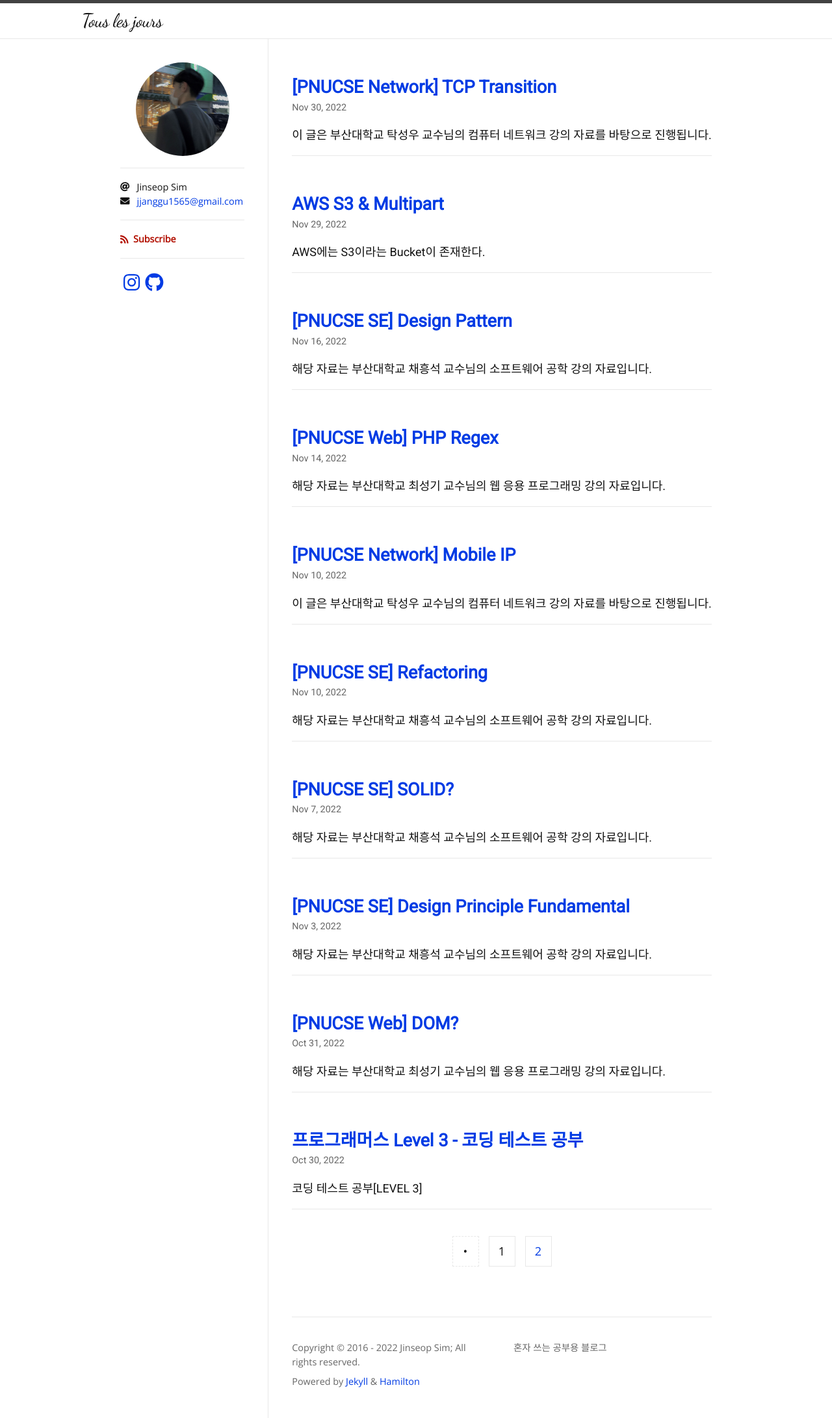
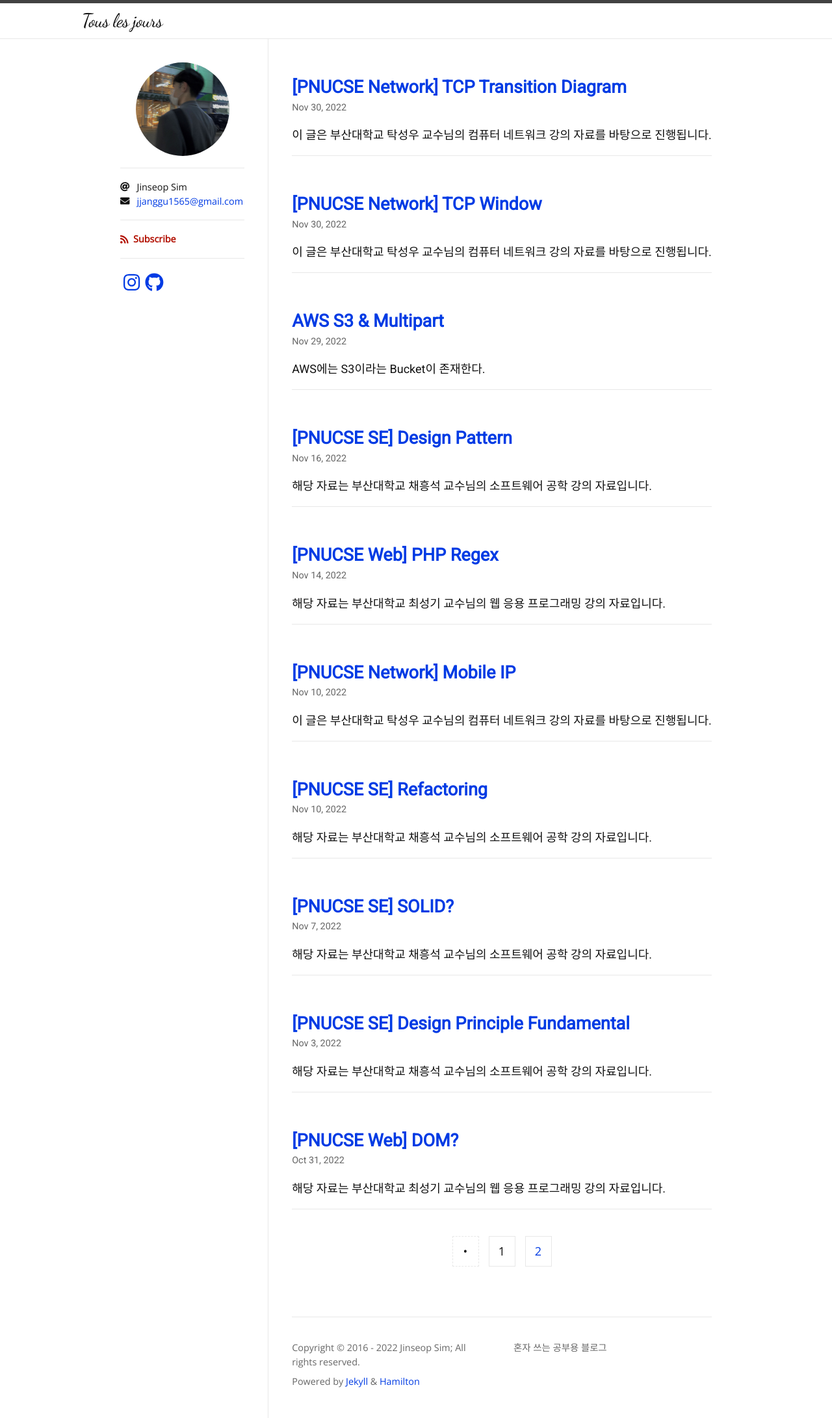
Before and after one commit to Jinseop-Sim/Jinseop-Sim.github.io, a Jekyll site: the page built from index.html, in a window 1280 px wide. Shown: the whole page at 65% size. Built offline with Jekyll 4.4.1, drawn with Linux system fonts in a browser that asks for light colours; nearby versions of some CDN libraries; some web fonts are replaced; the list of posts is cut into pages by our own code; some of the changed lines change nothing that is shown.

Commit message:
글 수정

````diff
--- /dev/null
+++ b/_posts/2022-11-30-TCP-Window.md
@@ -0,0 +1,27 @@
+---
+layout: post
+title: "[PNUCSE Network] TCP Window"
+categories: Network
+tags: [theory]
+author:
+  - Jinseop Sim
+toc: true
+---
+> 이 글은 부산대학교 탁성우 교수님의 컴퓨터 네트워크 강의 자료를 바탕으로 진행됩니다.
+
+### Stop and Wait ARQ
+전송 계층에서 Reliable한 Segment 전송을 위해 사용하는 방식이다.
+Segment를 전송한 뒤, ACK을 수신 받아야만 다음 Segment를 전송할 수 있다.
+
+구현 방식이 매우 단순하며, 프레임 버퍼를 1칸만 사용해도 된다는 장점이 있다.
+위 이유에 따라 Sequence Number은 ```Modulo(2)``` 방식으로 0과 1만 사용할 수 있다.
+
+단점으로는, ACK을 기다리는 시간이 존재하기 때문에 Overhead가 크다는 점이 있다.
+
+### Go-back-N Protocol
+이 또한 Reliable한 Segment 전송을 위해 사용하는 방식이다.
+Segment를 Window Size 만큼 보내다가, 특정 Sequence Number가 Loss가 발생하면
+ACK은 해당 번호에서 멈추며, 해당 Segment를 받을 때 까지 ACK가 늘지 않는다.
+
+이 방식은 Sequence number을 ```Modulo(2^N)```에 따라 번호를 매긴다.
+Window Size는 ```2^N``` 보다 클 수 없다.
--- a/_posts/2022-11-30-TCP-transition.md
+++ b/_posts/2022-11-30-TCP-transition.md
@@ -1,6 +1,6 @@
 ---
 layout: post
-title: "[PNUCSE Network] TCP Transition"
+title: "[PNUCSE Network] TCP Transition Diagram"
 categories: Network
 tags: [theory]
 author:
````
